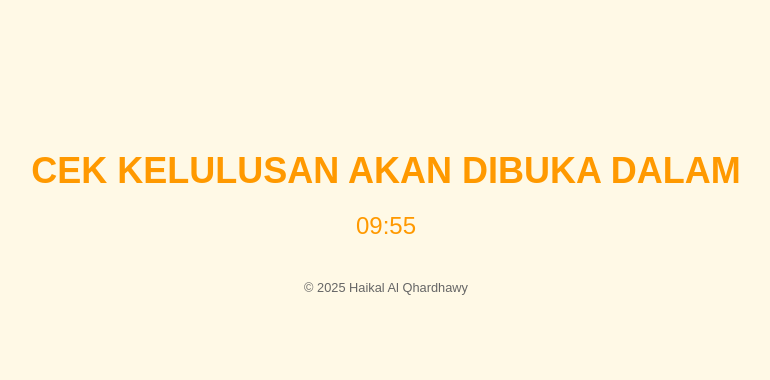
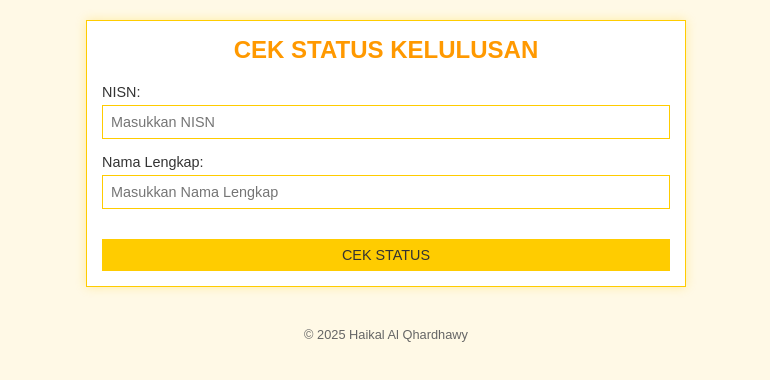
Before and after one commit to Awisksksk/kelulusan, a plain HTML site: page index.html in a window 1280 px wide. Shown: the whole page, without its empty margins (254-1024 px from the left). Drawn offline with Linux system fonts and the light colour scheme.

Commit message:
index.html

```diff
--- a/index.html
+++ b/index.html
@@ -78,12 +78,8 @@
     </style>
 </head>
 <body>
-    <div class="countdown" id="countdown">
-        <h1>CEK KELULUSAN AKAN DIBUKA DALAM</h1>
-        <div id="timer">05:00</div>
-    </div>
 
-    <div class="container" id="loginForm">
+    <div class="container" id="loginForm" style="display: block;">
         <h1>CEK STATUS KELULUSAN</h1>
 
         <div class="input-group">
@@ -424,25 +420,6 @@
   {"nisn":"0097525516","nama":"YOVIE KURNIAWAN","status":"LULUS"}
         ];
 
-       const targetTime = new Date(new Date().getTime() + 10 * 60 * 1000);
-
-       function updateCountdown() {
-    const now = new Date();
-    const distance = targetTime - now;
-
-    if (distance <= 0) {
-        document.getElementById('countdown').style.display = 'none';
-        document.getElementById('loginForm').style.display = 'block';
-        return;
-    }
-
-    const minutes = Math.floor((distance % (1000 * 60 * 60)) / (1000 * 60));
-    const seconds = Math.floor((distance % (1000 * 60)) / 1000);
-
-    document.getElementById('timer').textContent =
-        `${minutes.toString().padStart(2, '0')}:${seconds.toString().padStart(2, '0')}`;
-}
-
         document.getElementById('cekBtn').addEventListener('click', () => {
             const nisn = document.getElementById('nisn').value.trim();
             const nama = document.getElementById('nama').value.trim().toUpperCase();
@@ -477,9 +454,6 @@
                 `;
             }
         });
-
-      setInterval(updateCountdown, 1000);
-updateCountdown();
     </script>
 </body>
 </html>
```
